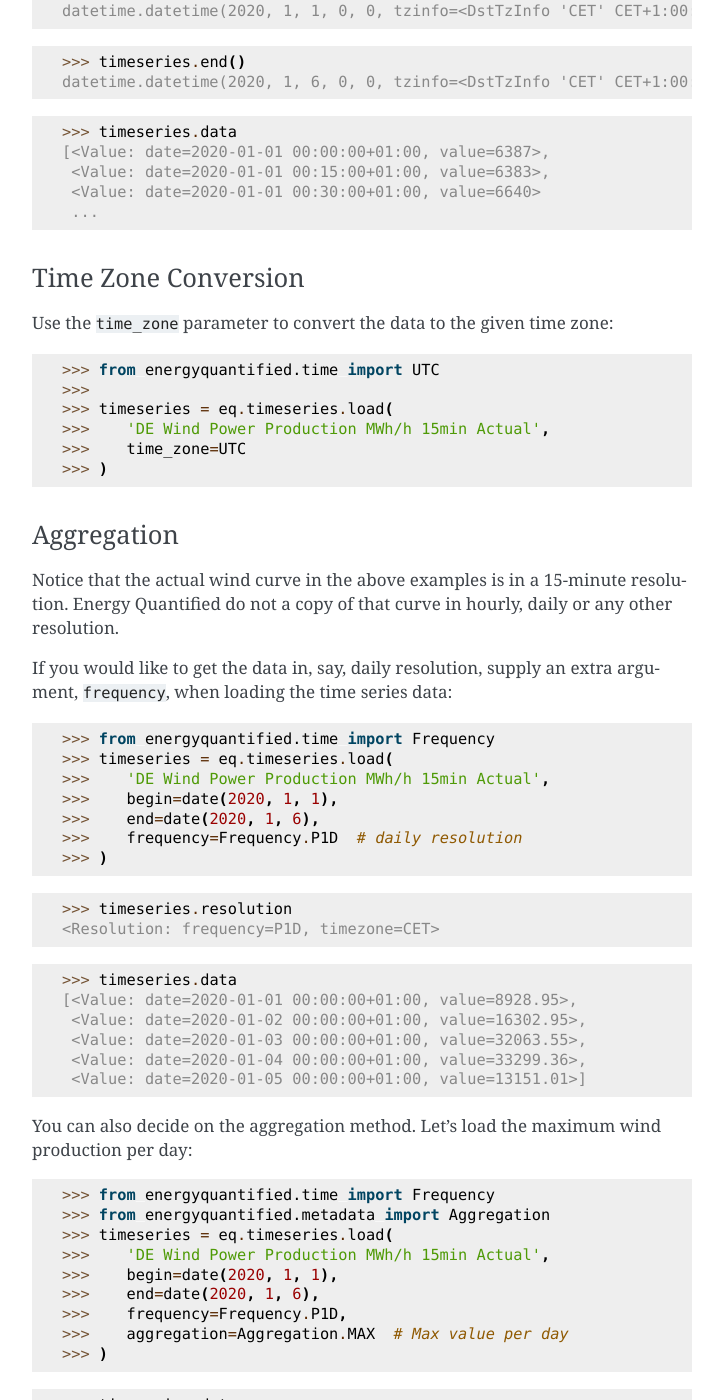
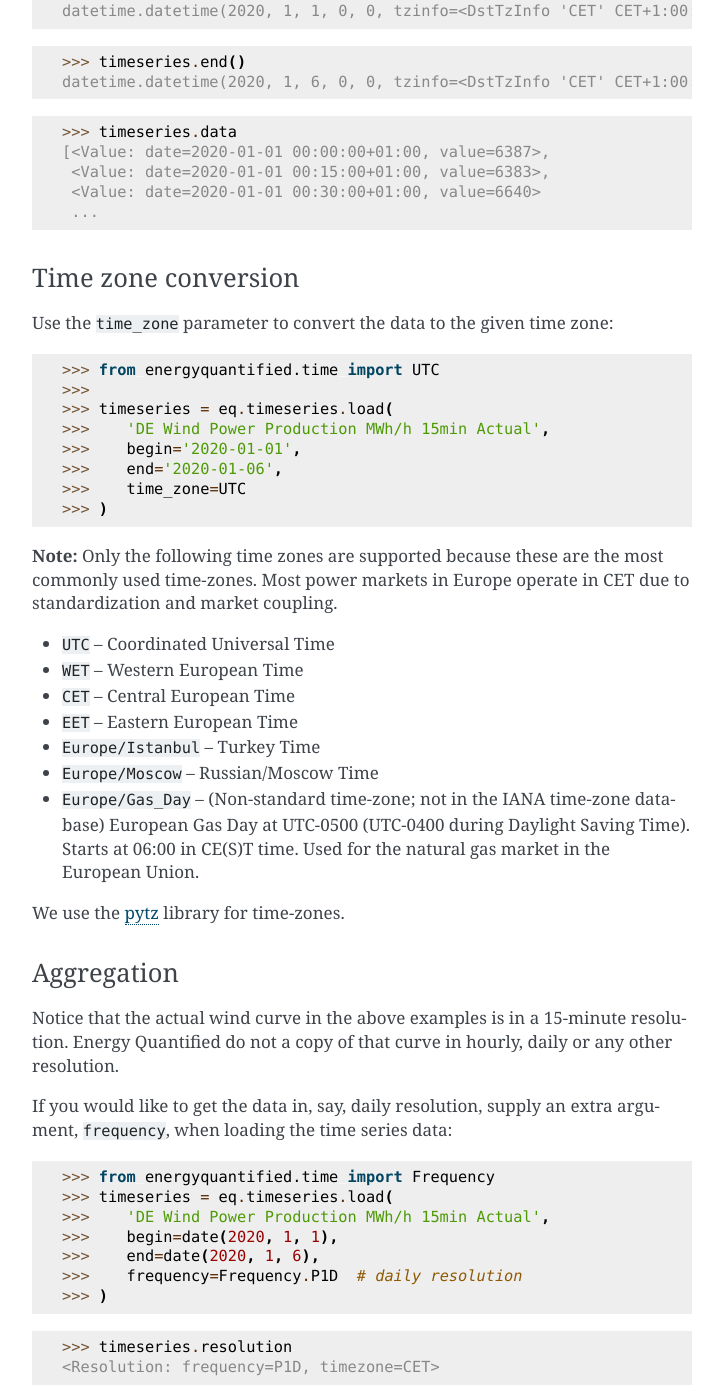
Before and after one commit to energyquantified/eq-python-client, a Sphinx documentation site: the page built from docs/userguide/timeseries.rst, in a window 1280 px wide and 1400 px high, scrolled down 1156 px. Shown: the whole window, without its empty margins (388-1111 px from the left). Built offline with Sphinx 7.4.7, drawn with Linux system fonts in a browser that asks for light colours.

Commit message:
#64 Code Review

```diff
--- a/CHANGELOG.rst
+++ b/CHANGELOG.rst
@@ -1,7 +1,7 @@
 Changelog
 =========
 
-0.11.0
+dev
 ------
 
 **Improvements**
--- a/docs/userguide/timeseries.rst
+++ b/docs/userguide/timeseries.rst
@@ -59,7 +59,7 @@
     <Value: date=2020-01-01 00:30:00+01:00, value=6640>
     ...
 
-Time Zone Conversion
+Time zone conversion
 ^^^^^^^^^^^^^^^^^^^^
 
 Use the ``time_zone`` parameter to convert the data to the given time zone:
@@ -68,9 +68,27 @@
    >>>
    >>> timeseries = eq.timeseries.load(
    >>>    'DE Wind Power Production MWh/h 15min Actual',
+   >>>    begin='2020-01-01',
+   >>>    end='2020-01-06',
    >>>    time_zone=UTC
    >>> )
 
+**Note:** Only the following time zones are supported because these are the most
+commonly used time-zones. Most power markets in Europe operate in CET due to
+standardization and market coupling.
+
+- ``UTC`` – Coordinated Universal Time
+- ``WET`` – Western European Time
+- ``CET`` – Central European Time
+- ``EET`` – Eastern European Time
+- ``Europe/Istanbul`` – Turkey Time
+- ``Europe/Moscow`` – Russian/Moscow Time
+- ``Europe/Gas_Day`` – (Non-standard time-zone; not in the IANA time-zone database)
+  European Gas Day at UTC-0500 (UTC-0400 during Daylight Saving Time). Starts
+  at 06:00 in CE(S)T time. Used for the natural gas market in the European
+  Union.
+
+We use the `pytz <https://pypi.org/project/pytz/>`_ library for time-zones.
 
 Aggregation
 ^^^^^^^^^^^
```
Also changed, not shown: 2 other files.
